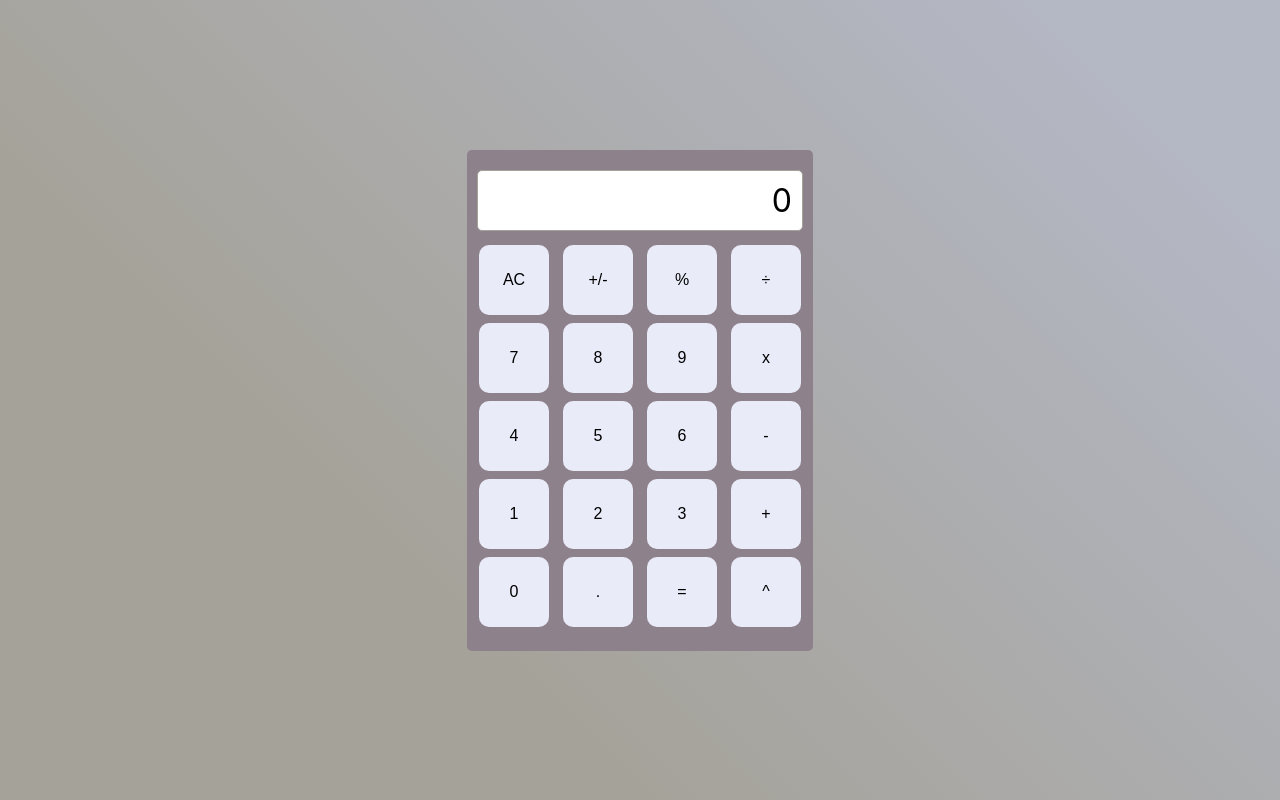
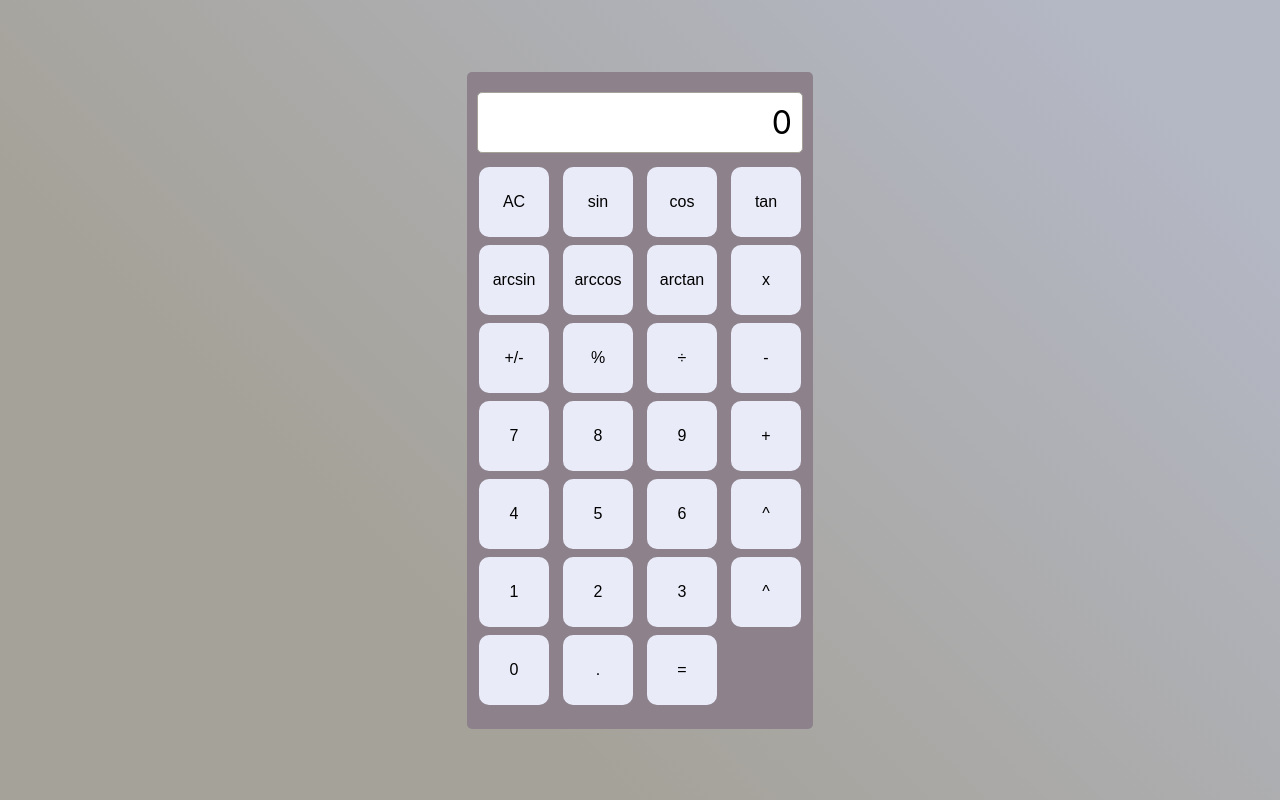
Before and after one commit to mohitahlawat2001/calculator-app, a React (Create React App) app: page / in a window 1280 px wide. Built offline with nearby package versions, Linux system fonts and the light colour scheme.

Commit message:
Update App.js

```diff
--- a/src/App.js
+++ b/src/App.js
@@ -11,33 +11,45 @@ function App() {
     <div className="buttons">
      <div className="buttonContainer">
       <Button text="AC" display={display} setDisplay={setDisplay} equation={equation} setEquation={setEquation} />
-      <Button text="+/-" display={display} setDisplay={setDisplay} equation={equation} setEquation={setEquation} />
+      <Button text="sin" display={display} setDisplay={setDisplay} equation={equation} setEquation={setEquation} />
+      <Button text="cos" display={display} setDisplay={setDisplay} equation={equation} setEquation={setEquation} />
+      <Button text="tan" display={display} setDisplay={setDisplay} equation={equation} setEquation={setEquation} />
+     </div>
+     <div className="buttonContainer">
+     <Button text="arcsin" display={display} setDisplay={setDisplay} equation={equation} setEquation={setEquation} />
+      <Button text="arccos" display={display} setDisplay={setDisplay} equation={equation} setEquation={setEquation} />
+      <Button text="arctan" display={display} setDisplay={setDisplay} equation={equation} setEquation={setEquation} />
+      <Button text="x" display={display} setDisplay={setDisplay} equation={equation} setEquation={setEquation} />
+     </div>
+     <div className="buttonContainer">
+     <Button text="+/-" display={display} setDisplay={setDisplay} equation={equation} setEquation={setEquation} />
       <Button text="%" display={display} setDisplay={setDisplay} equation={equation} setEquation={setEquation} />
       <Button text="÷" display={display} setDisplay={setDisplay} equation={equation} setEquation={setEquation} />
+      <Button text="-" display={display} setDisplay={setDisplay} equation={equation} setEquation={setEquation} />
      </div>
      <div className="buttonContainer">
       <Button text="7" display={display} setDisplay={setDisplay} equation={equation} setEquation={setEquation} />
       <Button text="8" display={display} setDisplay={setDisplay} equation={equation} setEquation={setEquation} />
       <Button text="9" display={display} setDisplay={setDisplay} equation={equation} setEquation={setEquation} />
-      <Button text="x" display={display} setDisplay={setDisplay} equation={equation} setEquation={setEquation} />
+      <Button text="+" display={display} setDisplay={setDisplay} equation={equation} setEquation={setEquation} />
      </div>
      <div className="buttonContainer">
       <Button text="4" display={display} setDisplay={setDisplay} equation={equation} setEquation={setEquation} />
       <Button text="5" display={display} setDisplay={setDisplay} equation={equation} setEquation={setEquation} />
       <Button text="6" display={display} setDisplay={setDisplay} equation={equation} setEquation={setEquation} />
-      <Button text="-" display={display} setDisplay={setDisplay} equation={equation} setEquation={setEquation} />
+      <Button text="^" display={display} setDisplay={setDisplay} equation={equation} setEquation={setEquation} />
      </div>
      <div className="buttonContainer">
       <Button text="1" display={display} setDisplay={setDisplay} equation={equation} setEquation={setEquation} />
       <Button text="2" display={display} setDisplay={setDisplay} equation={equation} setEquation={setEquation} />
       <Button text="3" display={display} setDisplay={setDisplay} equation={equation} setEquation={setEquation} />
-      <Button text="+" display={display} setDisplay={setDisplay} equation={equation} setEquation={setEquation} />
+      <Button text="^" display={display} setDisplay={setDisplay} equation={equation} setEquation={setEquation} />
      </div>
      <div className="buttonContainer">
       <Button text="0" display={display} setDisplay={setDisplay} equation={equation} setEquation={setEquation} />
       <Button text="." display={display} setDisplay={setDisplay} equation={equation} setEquation={setEquation} />
       <Button text="=" display={display} setDisplay={setDisplay} equation={equation} setEquation={setEquation} />
-      <Button text="^" display={display} setDisplay={setDisplay} equation={equation} setEquation={setEquation} /> {/* Added the power button */}
+
      </div>
     </div>
    </div>
```
